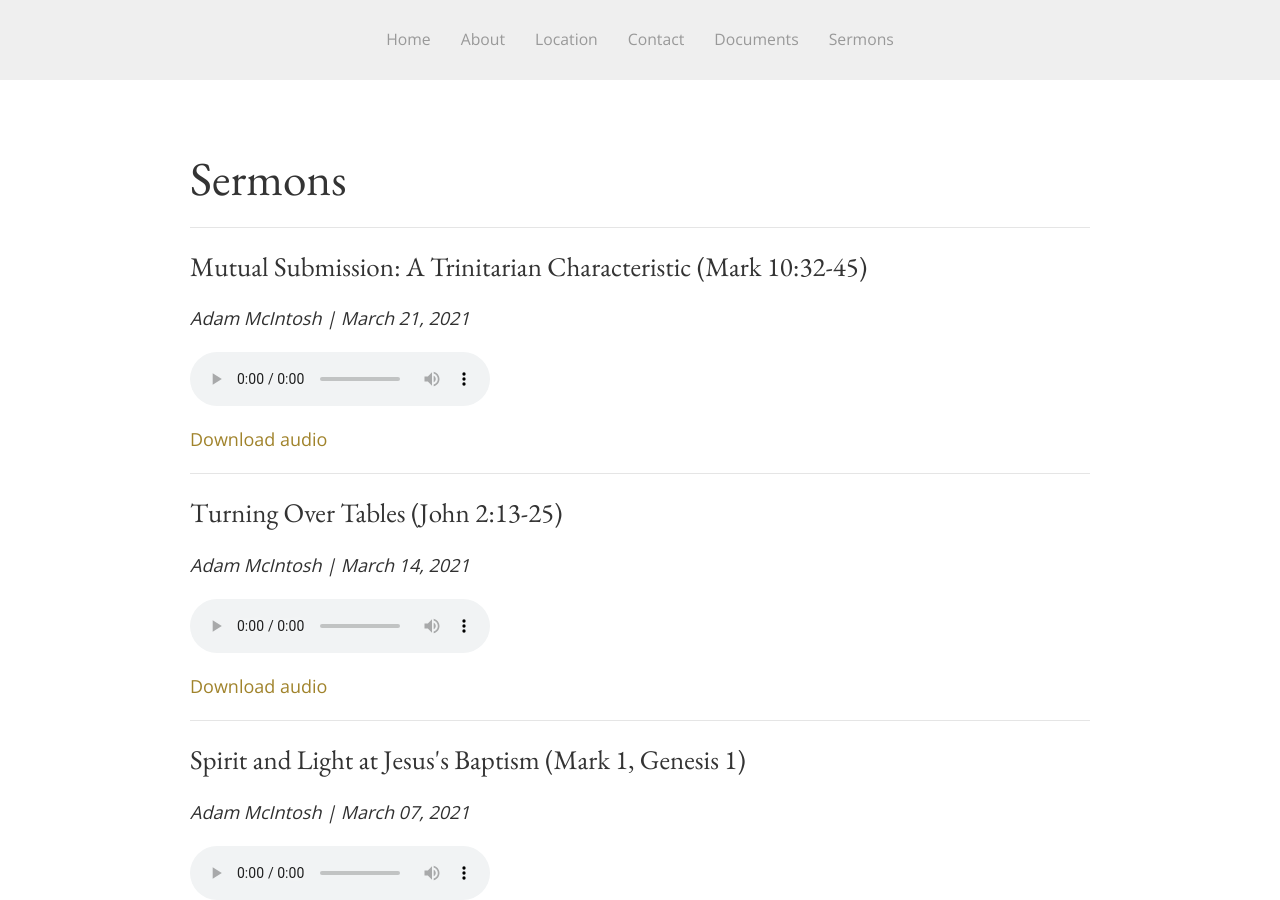
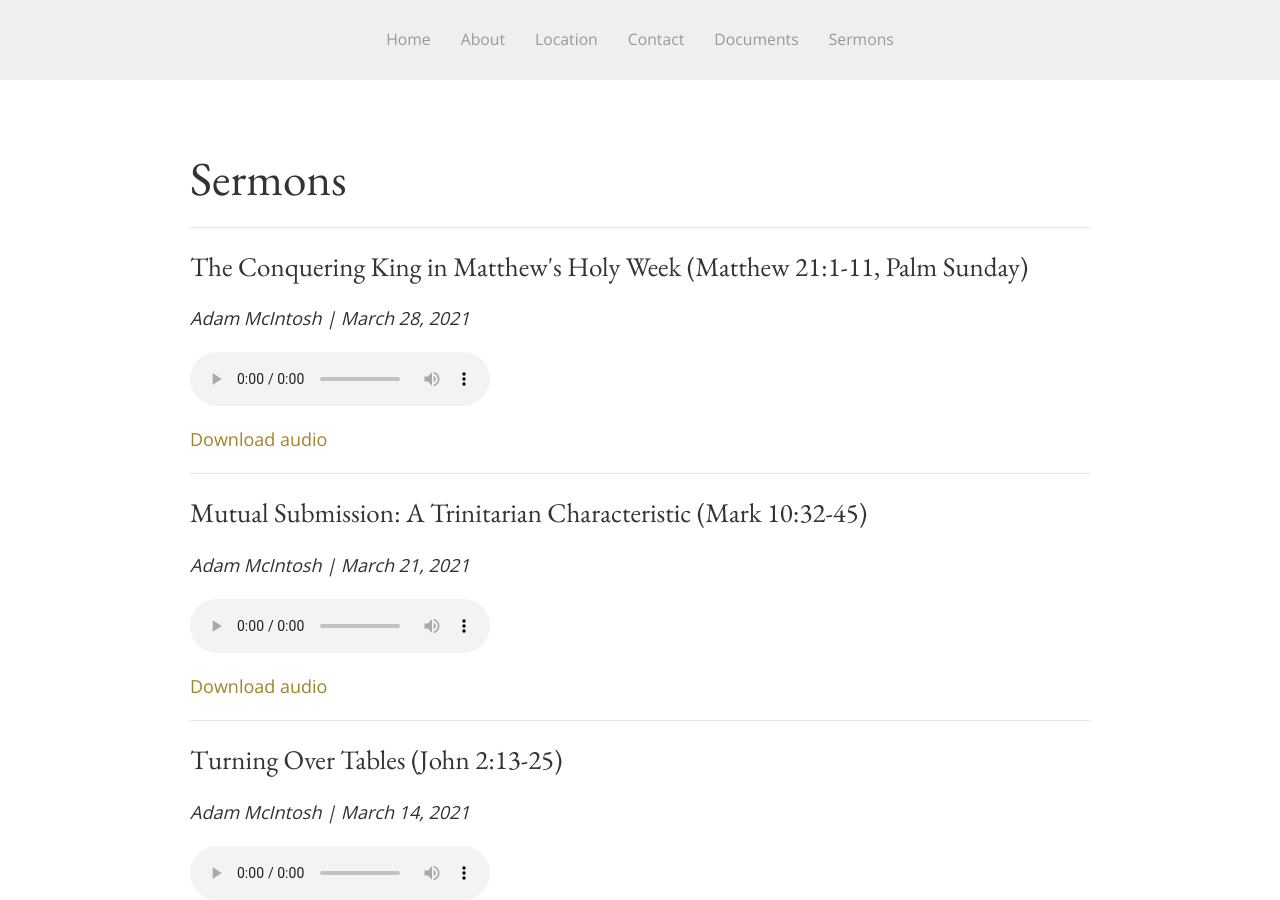
Before and after one commit to SaintDavidsChurch/website, a Jekyll site: the page built from sermons.html, in a window 1280 px wide and 900 px high. Built offline with Jekyll 4.4.1, drawn with Linux system fonts in a browser that asks for light colours.

Commit message:
Updated by InferCMS

```diff
--- a/_data/sermons.yml
+++ b/_data/sermons.yml
@@ -162,3 +162,7 @@
   date: '2021-03-21'
   preacher: Adam McIntosh
   audio_file: https://saintdavids.church/assets/sermons/2021/March/Adam-McIntosh_March21-2021_Mark10.32-45.mp3
+- title: The Conquering King in Matthew's Holy Week (Matthew 21:1-11, Palm Sunday)
+  date: '2021-03-28'
+  preacher: Adam McIntosh
+  audio_file: https://saintdavids.church/assets/sermons/2021/March/Adam-McIntosh_March28-2021_Matt21.1-11%20(Holy%20Week).mp3
```
